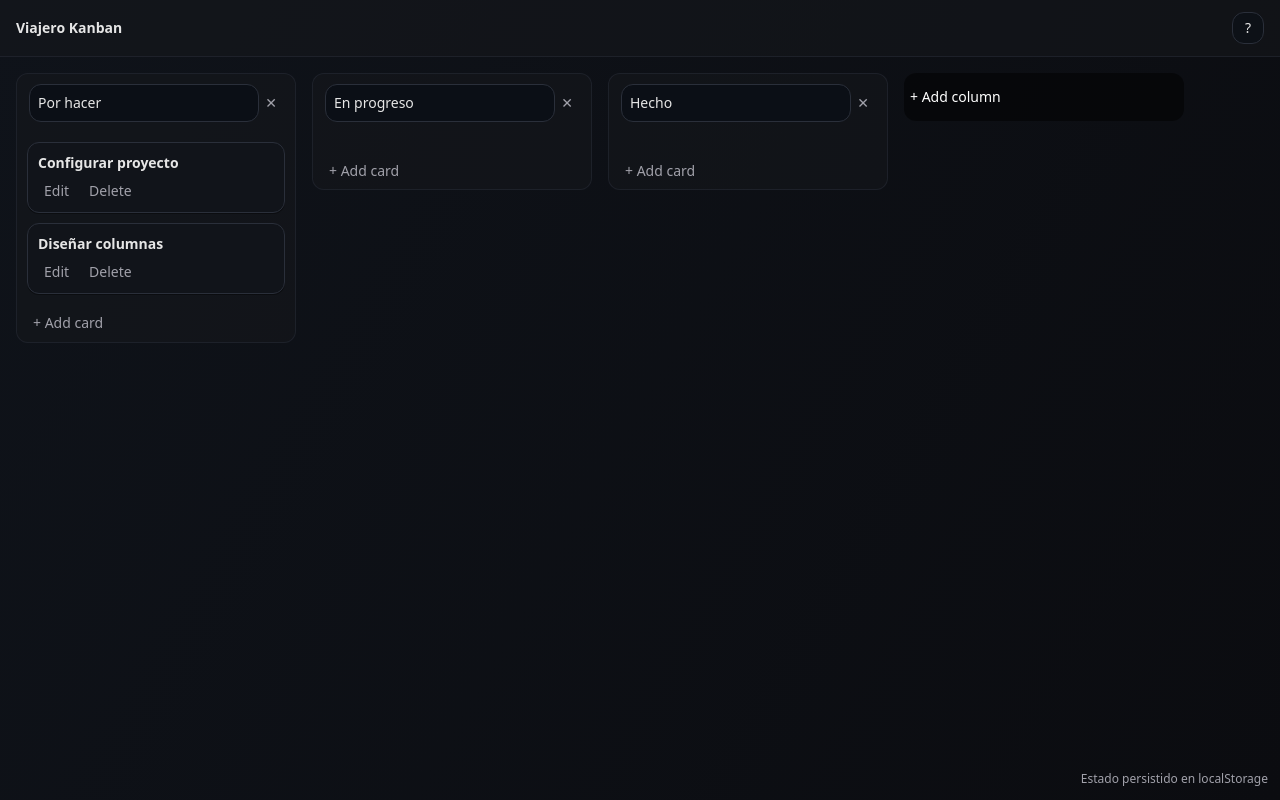
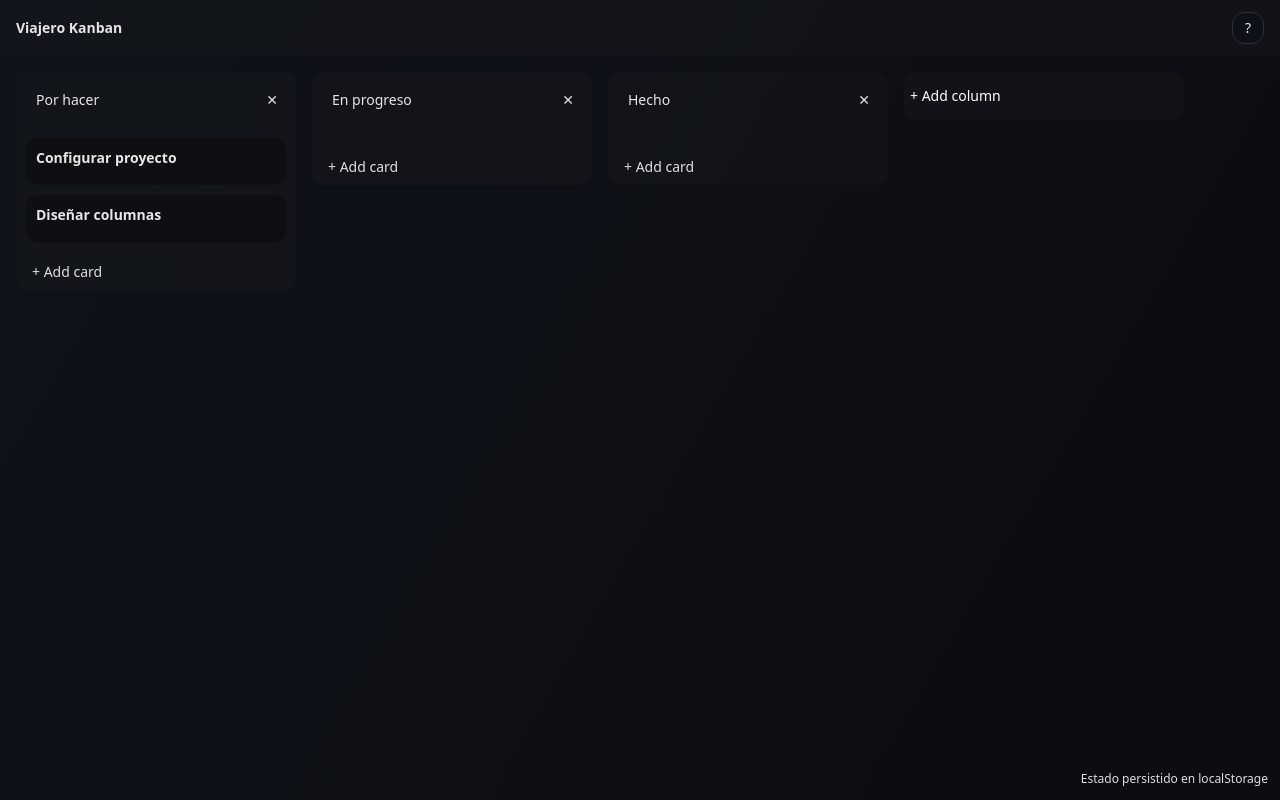
Before and after one commit to blackcid/VijeroWeb, a React (Vite) app: page / in a window 1280 px wide. Built offline with nearby package versions, Linux system fonts and the light colour scheme.

Commit message:
transparencias

```diff
--- a/src/components/card-item.tsx
+++ b/src/components/card-item.tsx
@@ -1,7 +1,6 @@
-import React, { useState } from "react";
+import React from "react";
 import { useDraggable } from "@dnd-kit/core";
 import type { Card, Id } from "../types";
-import { useBoard } from "../store";
 
 export const CardItem: React.FC<{ id: Id; data: Card; columnId: Id }> = ({
     id,
@@ -9,9 +8,7 @@ export const CardItem: React.FC<{ id: Id; data: Card; columnId: Id }> = ({
 }) => {
     const { attributes, listeners, setNodeRef, transform, isDragging } =
         useDraggable({ id, data: { type: "card", cardId: id } });
-    const { updateCard, removeCard } = useBoard();
-    const [editing, setEditing] = useState(false);
-    const [title, setTitle] = useState(data.title);
+
     const style: React.CSSProperties = transform
         ? {
               transform: `translate3d(${transform.x}px, ${transform.y}px, 0)`,
@@ -27,50 +24,9 @@ export const CardItem: React.FC<{ id: Id; data: Card; columnId: Id }> = ({
             {...listeners}
             {...attributes}
         >
-            {editing ? (
-                <div>
-                    <input
-                        className="input"
-                        value={title}
-                        onChange={(e) => setTitle(e.target.value)}
-                    />
-                    <div className="card-actions">
-                        <button
-                            className="icon-btn primary"
-                            onClick={() => {
-                                updateCard(id, { title });
-                                setEditing(false);
-                            }}
-                        >
-                            Save
-                        </button>
-                        <button
-                            className="icon-btn"
-                            onClick={() => setEditing(false)}
-                        >
-                            Cancel
-                        </button>
-                    </div>
-                </div>
-            ) : (
-                <div>
-                    <h4 className="card-title">{data.title}</h4>
-                    <div className="card-actions">
-                        <button
-                            className="text-button"
-                            onClick={() => setEditing(true)}
-                        >
-                            Edit
-                        </button>
-                        <button
-                            className="text-button"
-                            onClick={() => removeCard(id)}
-                        >
-                            Delete
-                        </button>
-                    </div>
-                </div>
-            )}
+            <div>
+                <h4 className="card-title">{data.title}</h4>
+            </div>
         </div>
     );
 };
--- a/src/styles.scss
+++ b/src/styles.scss
@@ -11,12 +11,11 @@ $col-width: 17.5rem; // 280px
 $panel-color: #16181d;
 $border-color: #2a2f3a;
 $panel-50: rgba($panel-color, 0.5);
-$border-50: rgba($border-color, 0.5);
 
 :root {
     --bg: #0b0c10;
     --panel: #16181d;
-  --muted: #a1a1aa;
+    --muted: #dfdfdf;
     --text: #e6e6e6;
     --primary: #5b9cf3;
     --border: #2a2f3a;
@@ -26,9 +25,7 @@ $border-50: rgba($border-color, 0.5);
   box-sizing: border-box;
 }
 
-html,
-body,
-#root {
+html, body, #root {
   height: 100%;
 }
 
@@ -39,9 +36,7 @@ body {
   background: linear-gradient(120deg, #0f131a, #0b0c10);
 }
 
-button,
-input,
-textarea {
+button, input, textarea {
   font: inherit;
 }
 
@@ -60,7 +55,6 @@ textarea {
   gap: $space-sm;
   padding: $space-sm $space-md;
   background: $panel-50; // 50% transparent topbar
-  border-bottom: 1px solid $border-50; // 50% transparent border
   position: sticky;
   top: 0;
   z-index: 5;
@@ -85,7 +79,6 @@ textarea {
 
 .column {
     background: $panel-50; // 50% transparent column bg
-  border: 1px solid $border-50; // 50% transparent column border
     border-radius: $radius;
     min-width: $col-width;
     width: $col-width;
@@ -93,32 +86,32 @@ textarea {
     flex-direction: column;
     max-height: 80vh;
     flex: 0 0 auto;
-}
 
-.column.is-dragging {
-  visibility: hidden;
-}
-
-.column header {
+    header {
         display: flex;
         justify-content: space-between;
         align-items: center;
         padding: $space-2 $space-sm;
         border-bottom: none;
         cursor: grab;
-}
 
-.column header h3 {
+        h3 {
             margin: $space-0;
             font-size: 0.875rem;
         }
+    }
 
-.column .list {
+    .list {
         padding: $space-2;
         display: flex;
         flex-direction: column;
         gap: $space-2;
         overflow: auto;
+    }
+}
+
+.column.is-dragging {
+  visibility: hidden;
 }
 
 .add-column {
@@ -126,8 +119,8 @@ textarea {
   width: $col-width;
   height: 3rem;
   align-self: flex-start;
-  background: rgba(0, 0, 0, 0.5);
-  border: none;
+  background: $panel-50; // match columns background
+  border:none;
   border-radius: $radius;
   color: #fff;
   cursor: pointer;
@@ -135,11 +128,9 @@ textarea {
 }
 
 .card {
-  background: #11141a;
-  border: 1px solid var(--border);
+  background: #0000004d;
   border-radius: $radius;
   padding: $space-2;
-  box-shadow: 0 1px 0 rgba(0, 0, 0, 0.4);
 }
 
 .card-title {
@@ -169,14 +160,15 @@ textarea {
   padding: $space-xs $space-2;
 }
 
-.input,
-.textarea {
+.input, .textarea {
     width: 100%;
     background: #0b0f16;
     border: 1px solid var(--border);
     border-radius: $radius;
     color: var(--text);
     padding: $space-xs;
+    border: none;
+    background: none;
 }
 
 .textarea {
@@ -236,7 +228,6 @@ textarea {
 // Topbar menu
 .menu {
   background: $panel-50;
-  border: 1px solid $border-50;
   border-radius: $radius;
   padding: $space-xs;
   min-width: 12rem;
```
Lines whose indentation alone changed are shown as unchanged.
